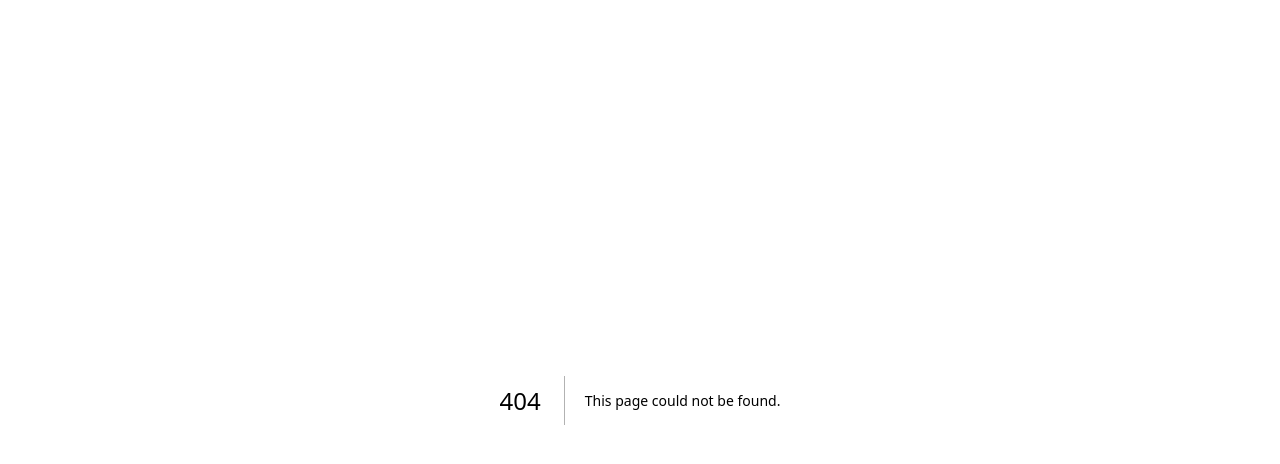
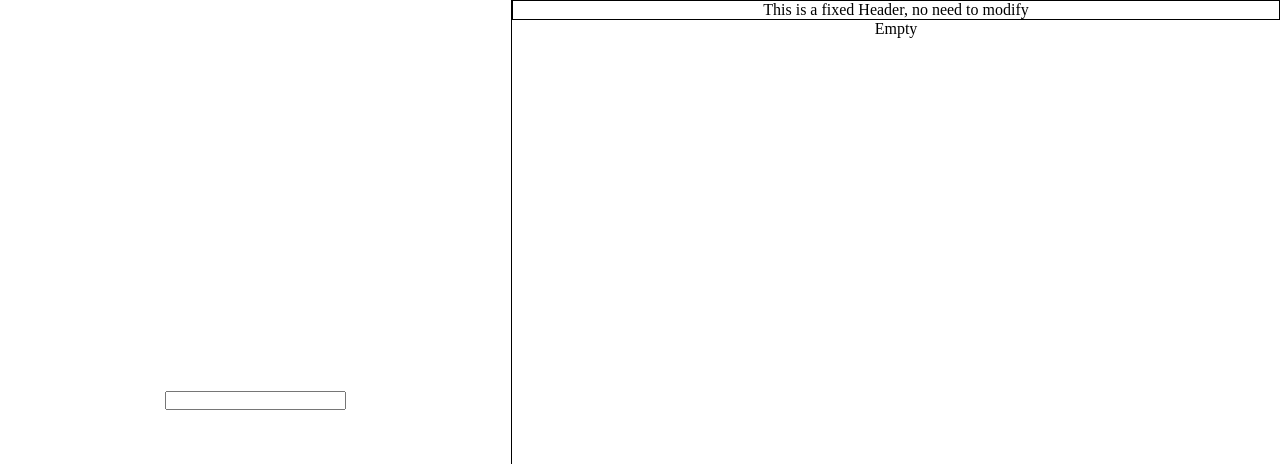
Before and after one commit to josie-shie/dragkit, a Next.js app: page /compontent/dragKit/dragKit in a window 1280 px wide. Before the commit this address had no page. Shown: the top 464 px of the page. Built offline with nearby package versions, Linux system fonts and the light colour scheme.

Commit message:
add drag kit

```diff
--- /dev/null
+++ b/src/pages/compontent/dragKit/dragArea.module.scss
@@ -0,0 +1,22 @@
+.dragArea {
+  width: 60%;
+  display: flex;
+  flex-direction: column;
+  height: 100%;
+}
+
+.header {
+  width: 100%;
+  border: 1px solid #000;
+  text-align: center;
+}
+
+.showEmpty {
+  display: flex;
+  justify-content: center;
+  align-items: center;
+}
+
+.disPlayContent {
+  height: 100%;
+}
--- /dev/null
+++ b/src/pages/compontent/dragKit/dragArea.tsx
@@ -0,0 +1,41 @@
+import { Dispatch, SetStateAction } from "react";
+import style from "./dragArea.module.scss";
+import { type ImgData } from "./dragKit";
+
+function Header() {
+  return (
+    <div className={style.header}>
+      This is a fixed Header, no need to modify
+    </div>
+  );
+}
+
+function ShowEmpty() {
+  return <div className={style.showEmpty}>Empty</div>;
+}
+
+function DisPlayContent() {
+  return <div className={style.disPlayContent}>Empty</div>;
+}
+
+function DragArea({
+  selectImg,
+  setSelectImg,
+  imageData,
+  setImageData,
+}: {
+  selectImg: boolean;
+  setSelectImg: Dispatch<SetStateAction<boolean>>;
+  imageData?: ImgData;
+  setImageData: (imageData: ImgData) => void;
+}) {
+  return (
+    <div className={style.dragArea}>
+      <Header />
+      {/* {<DisPlayContent/>:<ShowEmpty/>} */}
+      <ShowEmpty />
+    </div>
+  );
+}
+
+export default DragArea;
--- /dev/null
+++ b/src/pages/compontent/dragKit/dragKit.module.scss
@@ -0,0 +1,5 @@
+.dragKit {
+  width: 100%;
+  min-height: 100vh;
+  display: flex;
+}
--- /dev/null
+++ b/src/pages/compontent/dragKit/dragKit.tsx
@@ -0,0 +1,35 @@
+import InputArea from "./inputArea";
+import DragArea from "./dragArea";
+import style from "./dragKit.module.scss";
+import { useState } from "react";
+
+export type ImgData = {
+  width: number;
+  heigth: number;
+  path: string;
+};
+
+function Container() {
+  const [selectImg, setSelectImg] = useState(false);
+  const [imageData, setImageData] = useState<ImgData>();
+  const [text, setText] = useState<string>();
+  return (
+    <div className={style.dragKit}>
+      <InputArea
+        selectImg={selectImg}
+        text={text}
+        setText={setText}
+        imageData={imageData}
+        setImageData={setImageData}
+      />
+      <DragArea
+        selectImg={selectImg}
+        setSelectImg={setSelectImg}
+        imageData={imageData}
+        setImageData={setImageData}
+      />
+    </div>
+  );
+}
+
+export default Container;
--- /dev/null
+++ b/src/pages/compontent/dragKit/inputArea.module.scss
@@ -0,0 +1,7 @@
+.inputArea{
+  width: 40%;
+  display: flex;
+  justify-content: center;
+  align-items: center;
+  border-right: 1px solid #000;
+}
--- /dev/null
+++ b/src/pages/compontent/dragKit/inputArea.tsx
@@ -0,0 +1,42 @@
+import style from "./inputArea.module.scss";
+import { type ImgData } from "./dragKit";
+
+function ImgInputGroup() {
+  return (
+    <div>
+      <input type="text" />
+      <input type="text" />
+      <input type="text" />
+    </div>
+  );
+}
+
+function TextInput() {
+  return (
+    <div>
+      <input type="text" />
+    </div>
+  );
+}
+
+function InputArea({
+  selectImg,
+  text,
+  setText,
+  imageData,
+  setImageData,
+}: {
+  selectImg: boolean;
+  text?: string;
+  setText: (text: string) => void;
+  imageData?: ImgData;
+  setImageData: (imageData: ImgData) => void;
+}) {
+  return (
+    <div className={style.inputArea}>
+      {selectImg ? <ImgInputGroup /> : <TextInput />}
+    </div>
+  );
+}
+
+export default InputArea;
```
